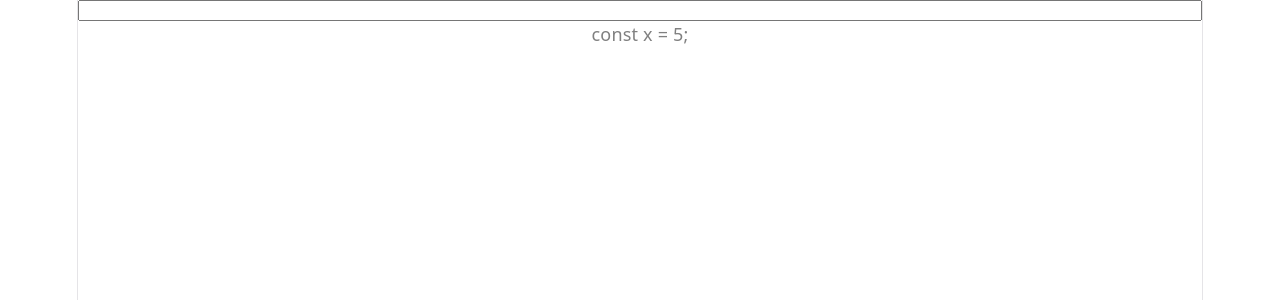
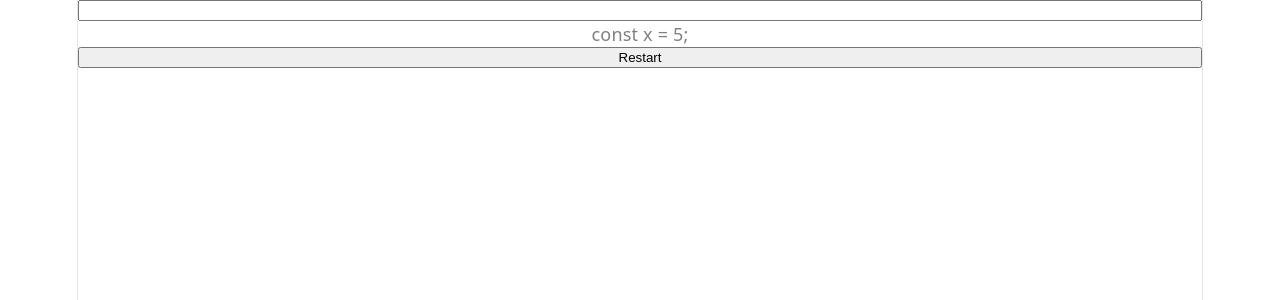
Before and after one commit to Matty-PW/code-typing-test, a React (Vite) app: page / in a window 1280 px wide. Shown: the top 300 px of the page. Built offline with nearby package versions, Linux system fonts and the light colour scheme.

Commit message:
added restart button, added isFinished helper function and disabled input on completion

```diff
--- a/src/App.jsx
+++ b/src/App.jsx
@@ -16,7 +16,7 @@ function getStatus(index) {
 }
 
   function calculateWPM() {
-  if (typed.length < characters.length) return null
+  if (!isFinished()) return null
   const elapsedMS = Date.now() - startTime.current
   const elapedMinutes = elapsedMS / 1000 / 60
   const wordsTyped = characters.length / 5
@@ -24,15 +24,26 @@ function getStatus(index) {
 }
 
   function calculateAccuracy() {
-    if (typed.length < characters.length) return null // not finished yet
+    if (!isFinished()) return null // not finished yet
     const correctCount = characters.filter((char, index) =>
       typed[index] === characters[index]).length
     return Math.round((correctCount / characters.length) * 100)
+}
+
+  function handleRestart() {
+    setTyped("")
+    startTime.current = null
+}
+
+  function isFinished() {
+    return typed.length >= characters.length
   }
+
 
   return (
     <>
       <input
+        disabled={isFinished()}
         value={typed}
         onChange={(e) => {
           if (!typed) {
@@ -52,6 +63,7 @@ function getStatus(index) {
       <p>{typed}</p>
       {calculateWPM() !== null && <p>WPM: {calculateWPM()}</p>}
       {calculateAccuracy() !== null && <p>Accuracy: {calculateAccuracy()}%</p>}
+      <button onClick={handleRestart}>Restart</button>
     </>
   )
 }
```
